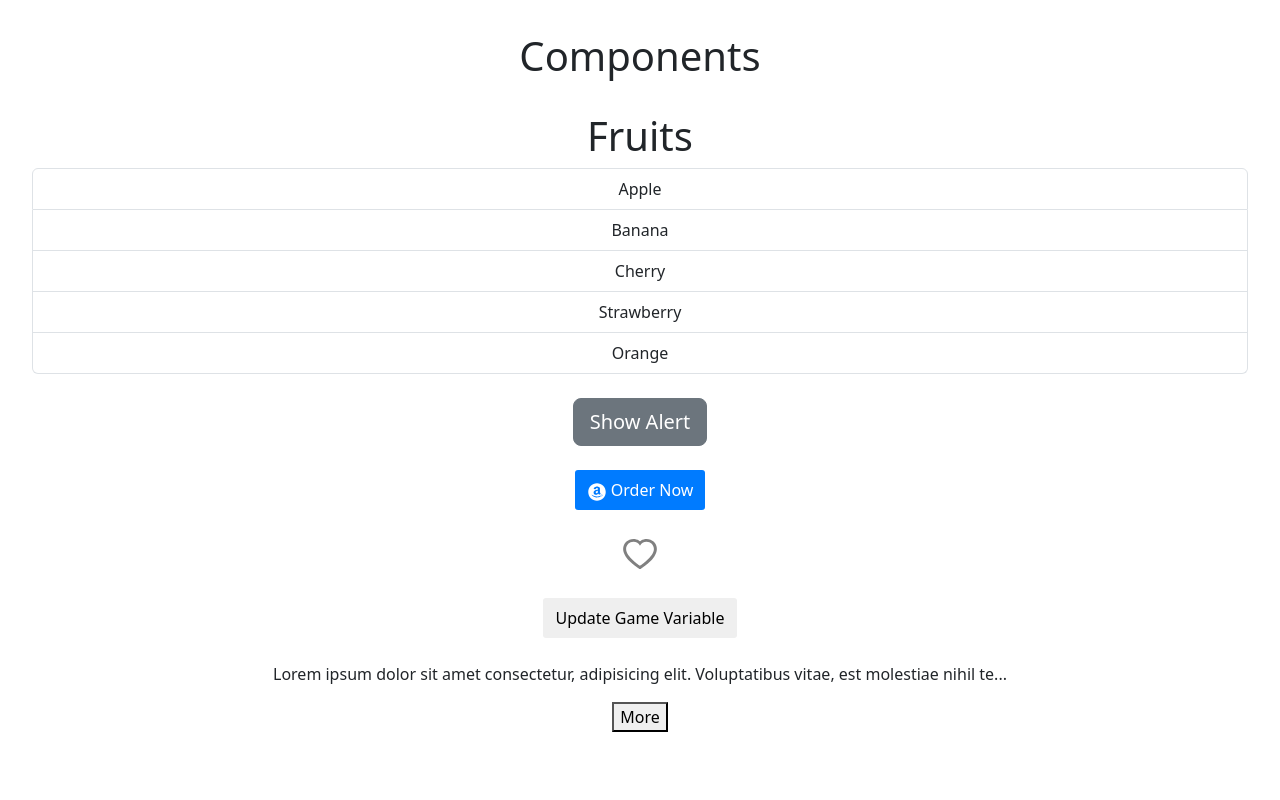
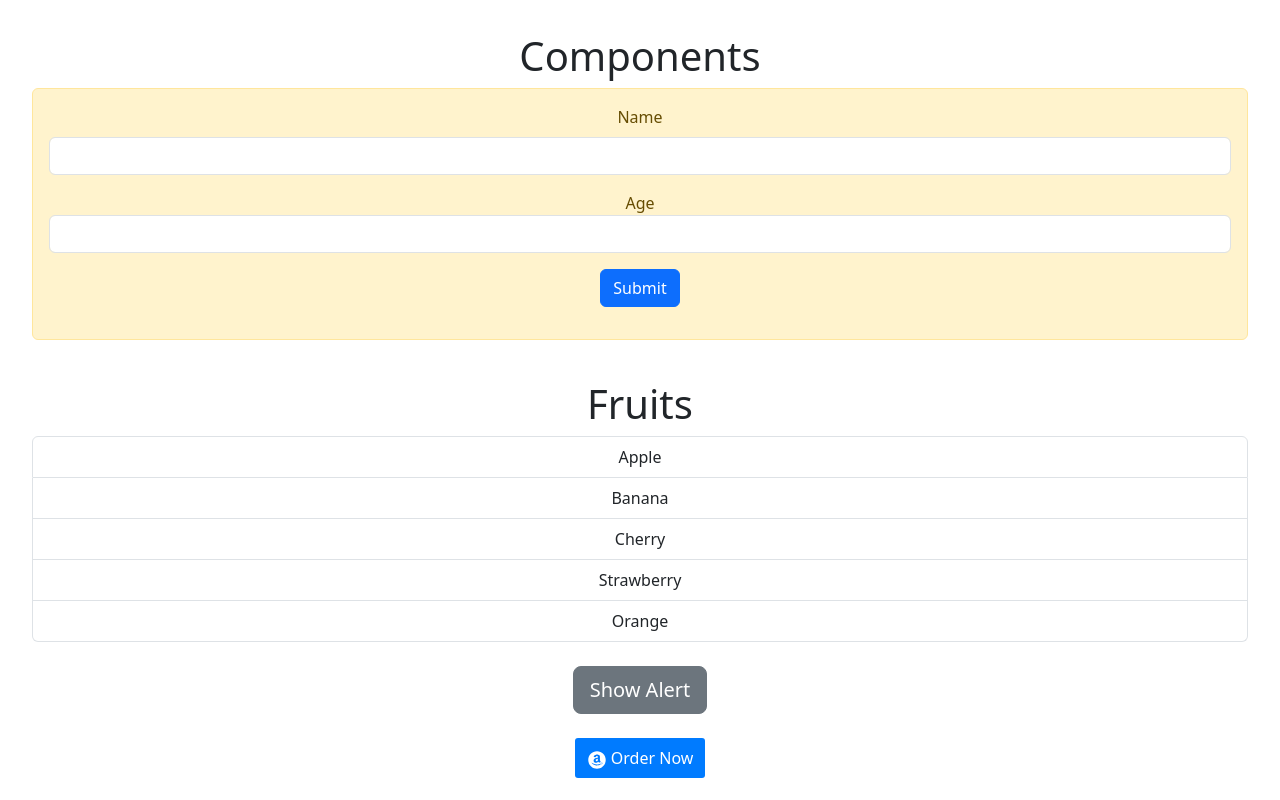
Before and after one commit to carlo-arellano/react-basic, a React (Vite) app: page / in a window 1280 px wide. Shown: the top 800 px of the page. Built offline with nearby package versions, Linux system fonts and the light colour scheme.

Commit message:
Worked on Form using useRef hook

```diff
--- a/src/App.tsx
+++ b/src/App.tsx
@@ -8,6 +8,7 @@
 import { AiFillAmazonCircle } from "react-icons/ai";
 import Like from "./components/Like";
 import ExpandableText from "./components/ExpandableText";
+import Form from "./components/Form";
 
 const items = ["Apple", "Banana", "Cherry", "Strawberry", "Orange"];
 
@@ -70,6 +71,8 @@
     <>
       <div>
         <h1>Components</h1>
+        <Form />
+
         <br />
         <ListGroup
           items={items}
--- /dev/null
+++ b/src/components/Form.tsx
@@ -0,0 +1,41 @@
+import { useRef, type FormEvent } from "react";
+
+const Form = () => {
+  const nameRef = useRef<HTMLInputElement>(null);
+  const ageRef = useRef<HTMLInputElement>(null);
+  const person = { name: "", age: 0 };
+
+  const handleSubmit = (event: FormEvent) => {
+    event.preventDefault();
+    if (nameRef.current !== null && ageRef.current !== null) {
+      person.name = nameRef.current.value;
+      person.age = parseInt(ageRef.current.value);
+    }
+
+    console.log(person);
+  };
+
+  return (
+    <form onSubmit={handleSubmit} className="alert alert-warning">
+      <div className="mb-3">
+        <label htmlFor="name" className="form-label">
+          Name
+        </label>
+        <input id="name" ref={nameRef} type="text" className="form-control" />
+      </div>
+      <div className="mb-3">
+        <label htmlFor="age" className="form-input">
+          Age
+        </label>
+        <input id="age" ref={ageRef} type="number" className="form-control" />
+      </div>
+      <div className="mb-3">
+        <button type="submit" className="btn btn-primary">
+          Submit
+        </button>
+      </div>
+    </form>
+  );
+};
+
+export default Form;
```
